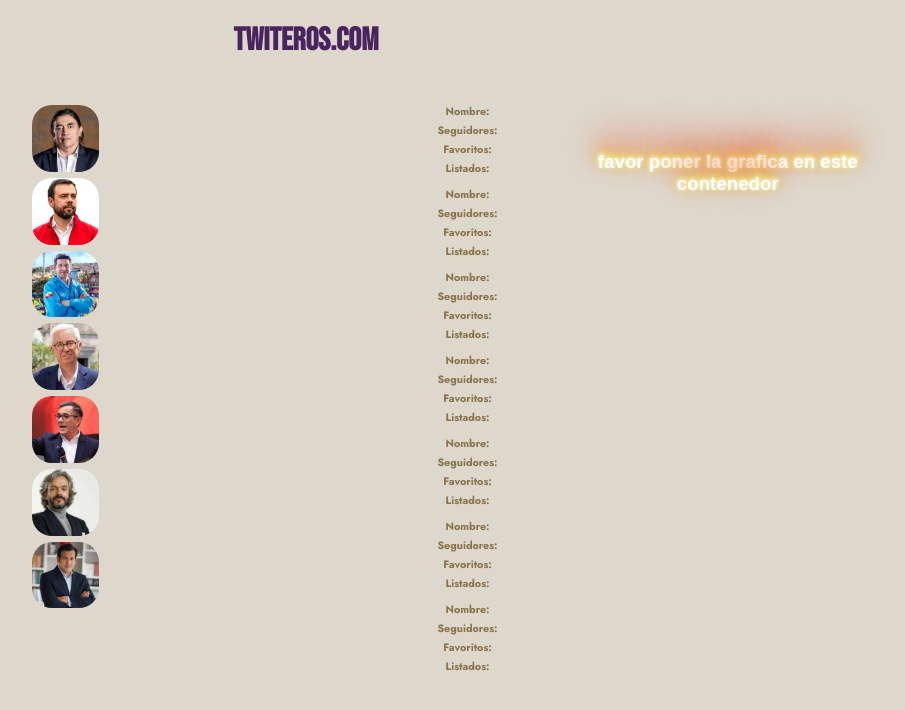
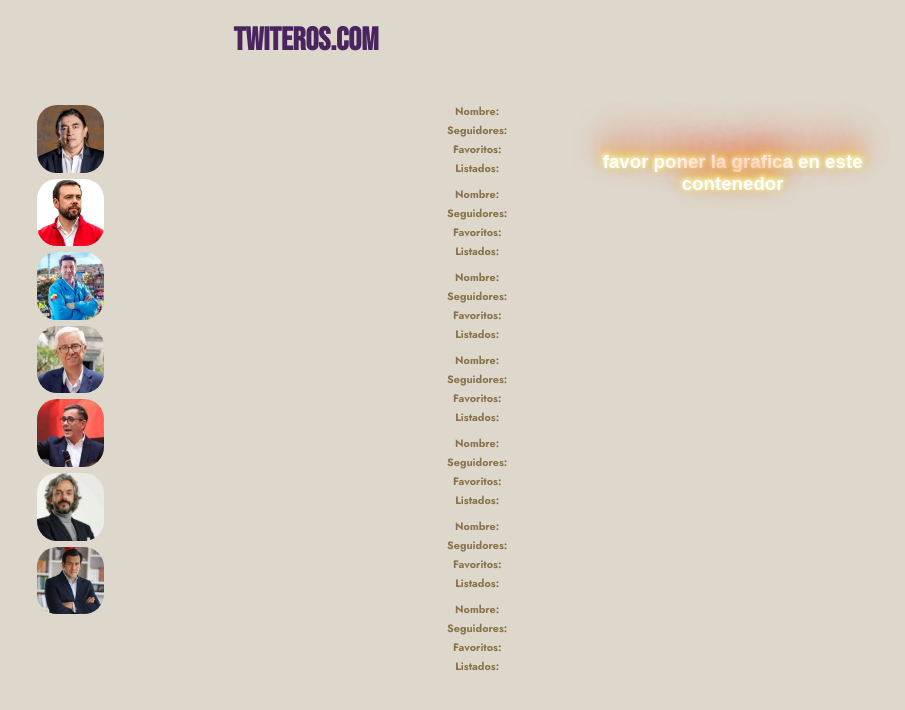
Before and after one commit to JuanMosqueraUD/twiteros.com, a Django app: page / in a window 1280 px wide. Shown: the top 710 px of the page, without its empty margins (334-1239 px from the left). Run offline with Django 4.2, Linux system fonts and the light colour scheme; data comes from the database, SQL or seed files in the repository; both versions use the stored data as it was after the commit.

Commit message:
ahora sí
sí

```diff
--- a/datatwitter/static/css/index.css
+++ b/datatwitter/static/css/index.css
@@ -88,10 +88,10 @@ h3 {
 
 
 .candidato {
-    align-self: left;
+    align-self: center;
     display: block;
-    margin-left:auto;
-    margin-right: auto;
+    margin-left:20px;
+    margin-right: 20px;
     margin-top: 3px;
     margin-bottom: 3px;
     width: 9%; /* reduce the size to 60% to make it 40% smaller */
```
Also changed, not shown: db.sqlite3.
